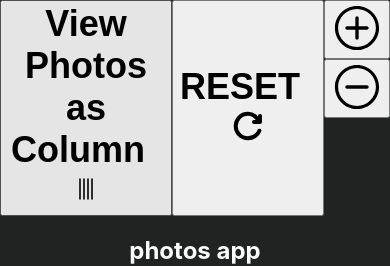
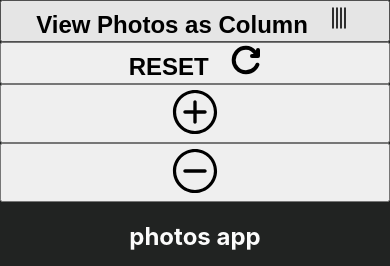
Before and after one commit to DeMonki/pictures-app, a React (Create React App) app: page / in a window 390 px wide. Shown: the top 266 px of the page. Built offline with nearby package versions, Linux system fonts and the light colour scheme.

Commit message:
fix: top buttons become column on screens under 600px

```diff
--- a/src/App.css
+++ b/src/App.css
@@ -10,6 +10,7 @@
 
 .photo-controls {
   display: flex;
+  flex-direction: row;
 }
 
 .reset-button, .inc-buttons, .images-direction {
@@ -17,6 +18,15 @@
   font-size: 36px;
   font-family: Arial, Helvetica, sans-serif;
   font-weight: bold;
+}
+
+@media (max-width: 600px) {
+  .reset-button, .inc-buttons, .images-direction {
+    font-size: 24px;
+  }
+  .photo-controls {
+    flex-direction: column;
+  }
 }
 
 .btn-span {
```
